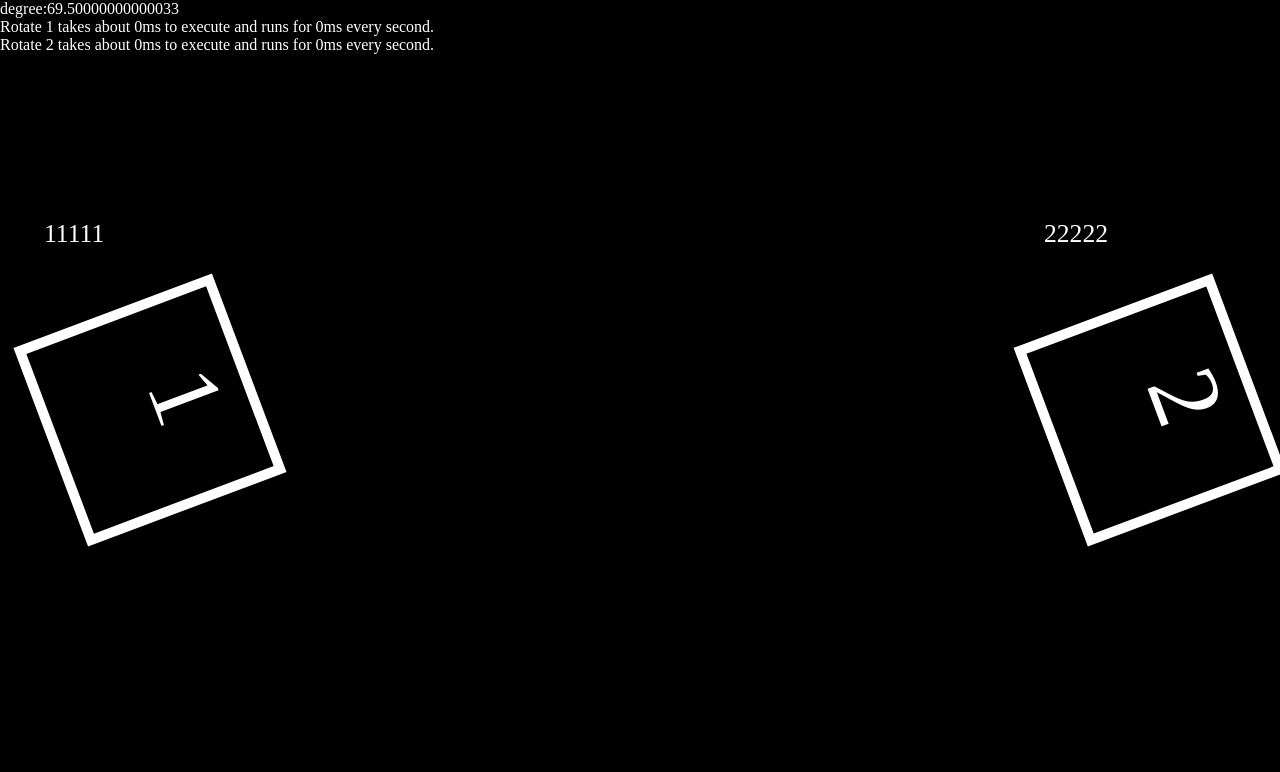
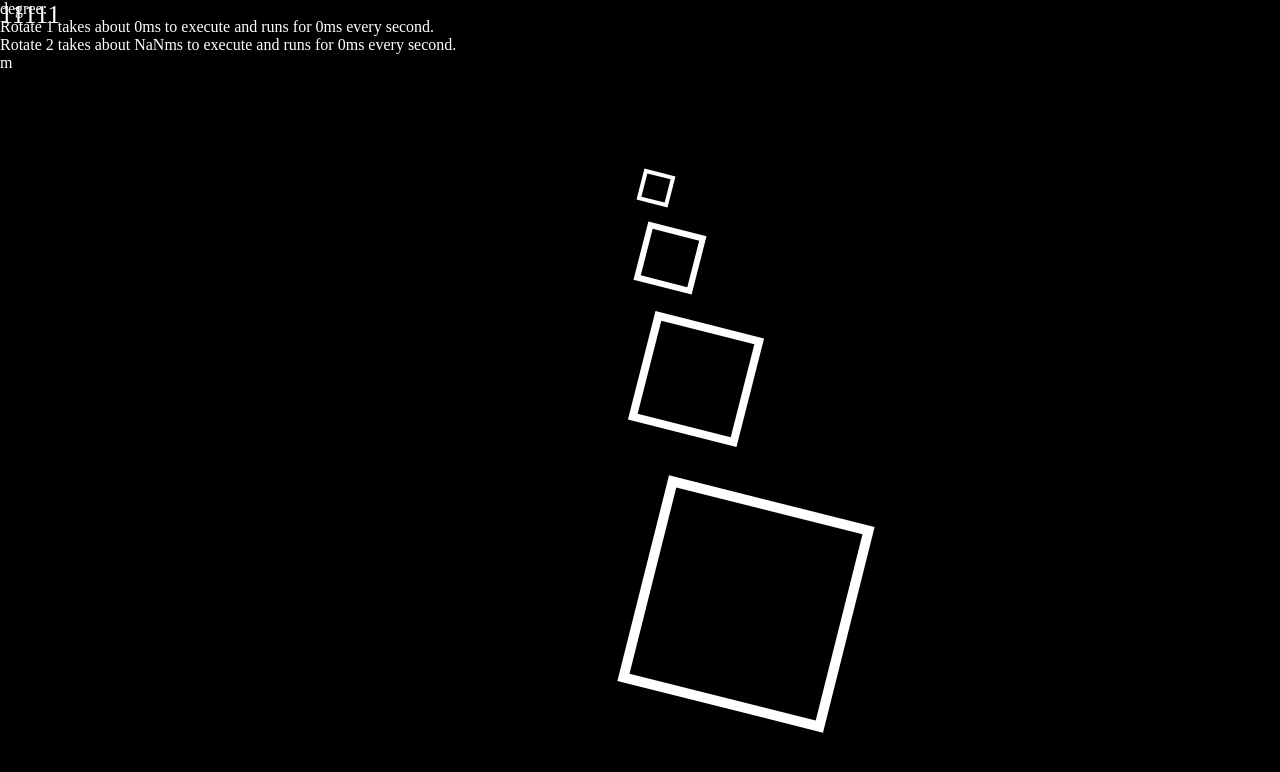
Before and after one commit to Towek/rotatingAndMatrix2d, a plain HTML site: page index.html in a window 1280 px wide. Drawn offline with nearby package versions, Linux system fonts and the light colour scheme.

Commit message:
working for many divs

```diff
--- a/index.html
+++ b/index.html
@@ -7,8 +7,6 @@
           padding: 0px;
           margin: 0px;
           background-color: black;
-          overflow-x: hidden;
-          overflow-y: hidden;
       }
       #output{
         position: absolute;
@@ -22,10 +20,30 @@
       }
       #output2{
         position: absolute;
-        height: 15vw;
-        width: 15vw;
+        height: 7.5vw;
+        width: 7.5vw;
         background-color: black;
-        border: 10px solid white;
+        border: 8.5px solid white;
+        color:white;
+        font-size: 100px;
+        text-align: center;
+      }
+      #output3{
+        position: absolute;
+        height: 3.75vw;
+        width: 3.75vw;
+        background-color: black;
+        border: 6px solid white;
+        color:white;
+        font-size: 100px;
+        text-align: center;
+      }
+      #output4{
+        position: absolute;
+        height: 1.875vw;
+        width: 1.875vw;
+        background-color: black;
+        border: 4.5px solid white;
         color:white;
         font-size: 100px;
         text-align: center;
@@ -54,13 +72,16 @@
     <script src="https://code.jquery.com/jquery-2.2.3.min.js"></script>
     <script src="js.js"></script>
     <a id="loading">11111</a>
-    <div id="output">1</div>
-    <a id="loading2">22222</a>
-    <div id="output2">2</div>
+    <div id="output"></div>
+    <div id="output2"></div>
+    <div id="output3"></div>
+    <div id="output4"></div>
     <div id="debug">
       degree:<a id="debug_degree"></a>
       <div id="ms1">:v</div>
       <div id="ms2">:v</div>
+      <div id="mousee">m</div>
+      </div>
     </div>
   </body>
 </html>
--- a/js.js
+++ b/js.js
@@ -9,73 +9,42 @@
   rotate2Times = [];
 
   ready = function() {
-    var degree, doc, loading, loading2, mouse, output, output2, screenCenter;
+    var degree, doc, loading, mouse, mousee, output, screenCenter;
     output = $("#output");
-    output2 = $("#output2");
     loading = $("#loading");
-    loading2 = $("#loading2");
     degree = $("#debug_degree");
+    mousee = $("#mousee");
     screenCenter = {
       x: $(document).width() / 2,
       y: $(document).height() / 2
     };
     output.css({
-      'top': screenCenter.y - output.height() / 2
+      'bottom': "90px"
     });
     output.css({
-      'left': screenCenter.x - output.width() / 2 - 500
-    });
-    output2.css({
-      'top': screenCenter.y - output.height() / 2
-    });
-    output2.css({
-      'left': screenCenter.x - output.width() / 2 + 500
+      'left': screenCenter.x - output.width() / 2
     });
     doc = $(document);
     mouse = {
       x: 1,
       y: 1
     };
-
-    /*$(window).mousemove (event)->
-      #console.log "Mouse move"
-      mouse.x = event.pageX
-      mouse.y = event.pageY
-      #console.log "X: "+mouse.x+"     "+"Y: "+mouse.y
-      ##console.log outputPos.top
-      output.css "top": output.css 'top' + mouse.y/3
-      output.css "left": output.css 'left' + mouse.x/3
-      #console.log mouse.x+"   "+mouse.y
-     */
+    $(window).mousemove(function(event) {
+      mouse.x = event.pageX;
+      return mouse.y = event.pageY;
+    });
     setInterval((function() {
-      var matrix, rotate1Time, start;
+      var rotate1Time, start;
       start = performance.now();
-      rotateAnim(90, 0.1, "#output");
-      degree.html(degreeCurrent);
-      matrix = new WebKitCSSMatrix(getComputedStyle($('#output')[0]).webkitTransform);
-      loading.css({
-        'top': output.width() * matrix.c - output.width() * matrix.a + screenCenter.y + output.height() / 2 - loading.height()
-      });
-      loading.css({
-        'left': output.css('left')
+      rotateAnim(90, 0.15, "#output", "#output2");
+      rotateAnim(90, 0.1, "#output2", "#output3");
+      rotateAnim(90, 0.05, "#output3", "#output4");
+      rotateAnim(90, 0.0, "#output4", "#none");
+      output.css({
+        "left": screenCenter.x - mouse.x / 4
       });
       rotate1Time = performance.now() - start;
       return rotate1Times.push(rotate1Time);
-    }), 1);
-    setInterval((function() {
-      var matrix, rads, rotate2Time, start;
-      start = performance.now();
-      rotateAnim(90, 0.1, "#output2");
-      rads = degreeCurrent / (180 / Math.PI);
-      matrix = (output2.height() * Math.sin(rads) + output2.height() * Math.cos(rads)) * -1;
-      loading2.css({
-        'top': matrix + screenCenter.y + output.height() / 2 - loading.height()
-      });
-      loading2.css({
-        'left': output2.css('left')
-      });
-      rotate2Time = performance.now() - start;
-      return rotate2Times.push(rotate2Time);
     }), 1);
     return setInterval((function() {
       var avg, i, j, len, len1, sum, time;
@@ -98,7 +67,10 @@
     }), 1000);
   };
 
-  rotateAnim = function(degree, speed, target) {
+  rotateAnim = function(degree, speed, target, bouncer) {
+    var $bouncer, $target, matrix, rads;
+    $target = $(target);
+    $bouncer = $(bouncer);
     $(target).css({
       '-webkit-transform': 'rotate(' + degreeCurrent + 'deg)',
       '-moz-transform': 'rotate(' + degreeCurrent + 'deg)',
@@ -106,11 +78,20 @@
       '-o-transform': 'rotate(' + degreeCurrent + 'deg)',
       'transform': 'rotate(' + degreeCurrent + 'deg)'
     });
+    rads = degreeCurrent / (180 / Math.PI);
+    matrix = ($target.height() * Math.sin(rads) + $target.height() * Math.cos(rads)) * -1;
+    $bouncer.css({
+      'top': matrix + $target.offset().top + $target.height() - $bouncer.height() - 15
+    });
+    $bouncer.css({
+      'left': $target.css('left')
+    });
     if (degreeCurrent < degree) {
-      return degreeCurrent += speed;
+      degreeCurrent += speed;
     } else {
-      return degreeCurrent = 0;
+      degreeCurrent = 0;
     }
+    return degreeCurrent;
   };
 
   $(document).ready(ready);
```
Also changed, not shown: 1 other file.
